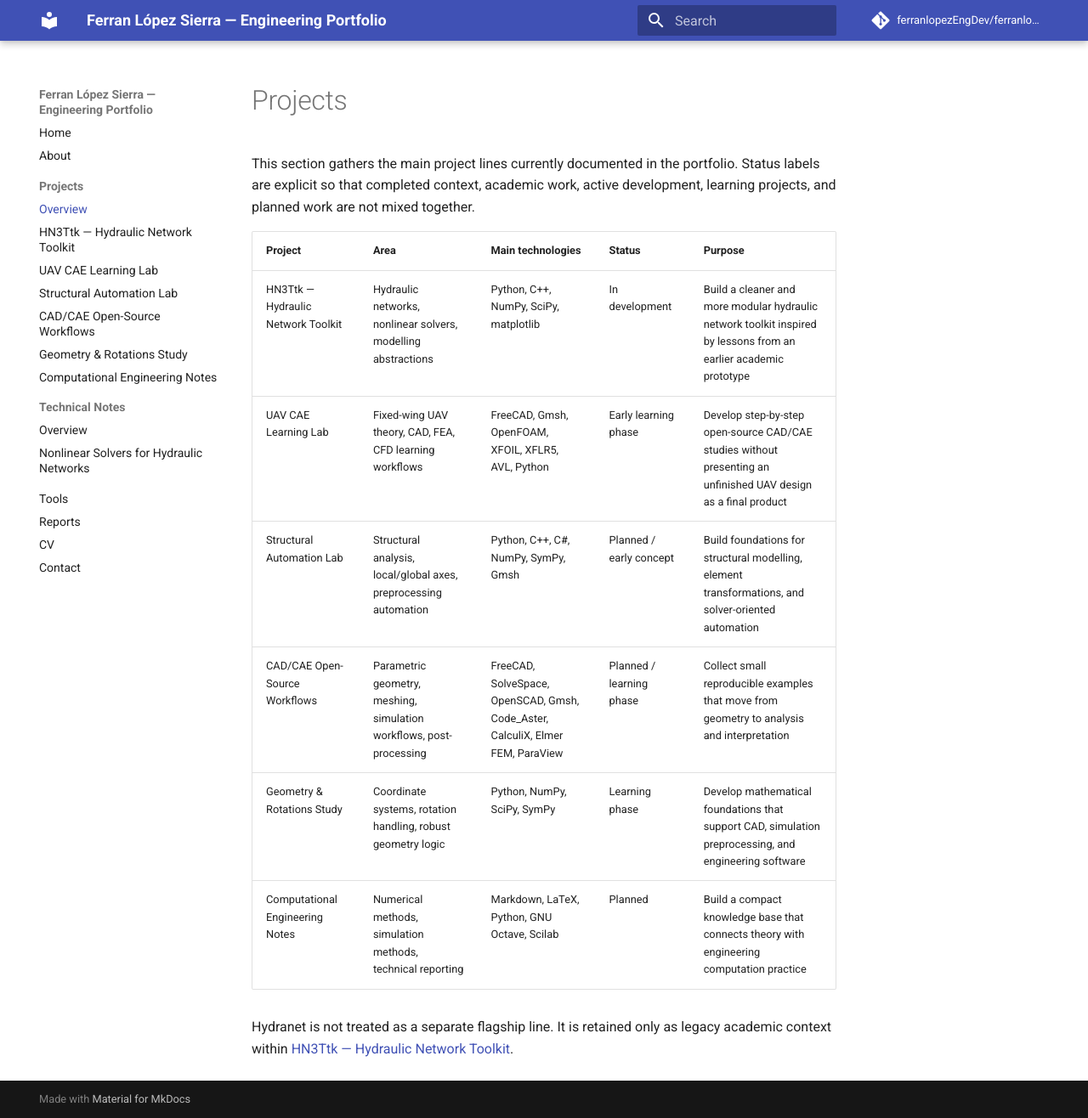
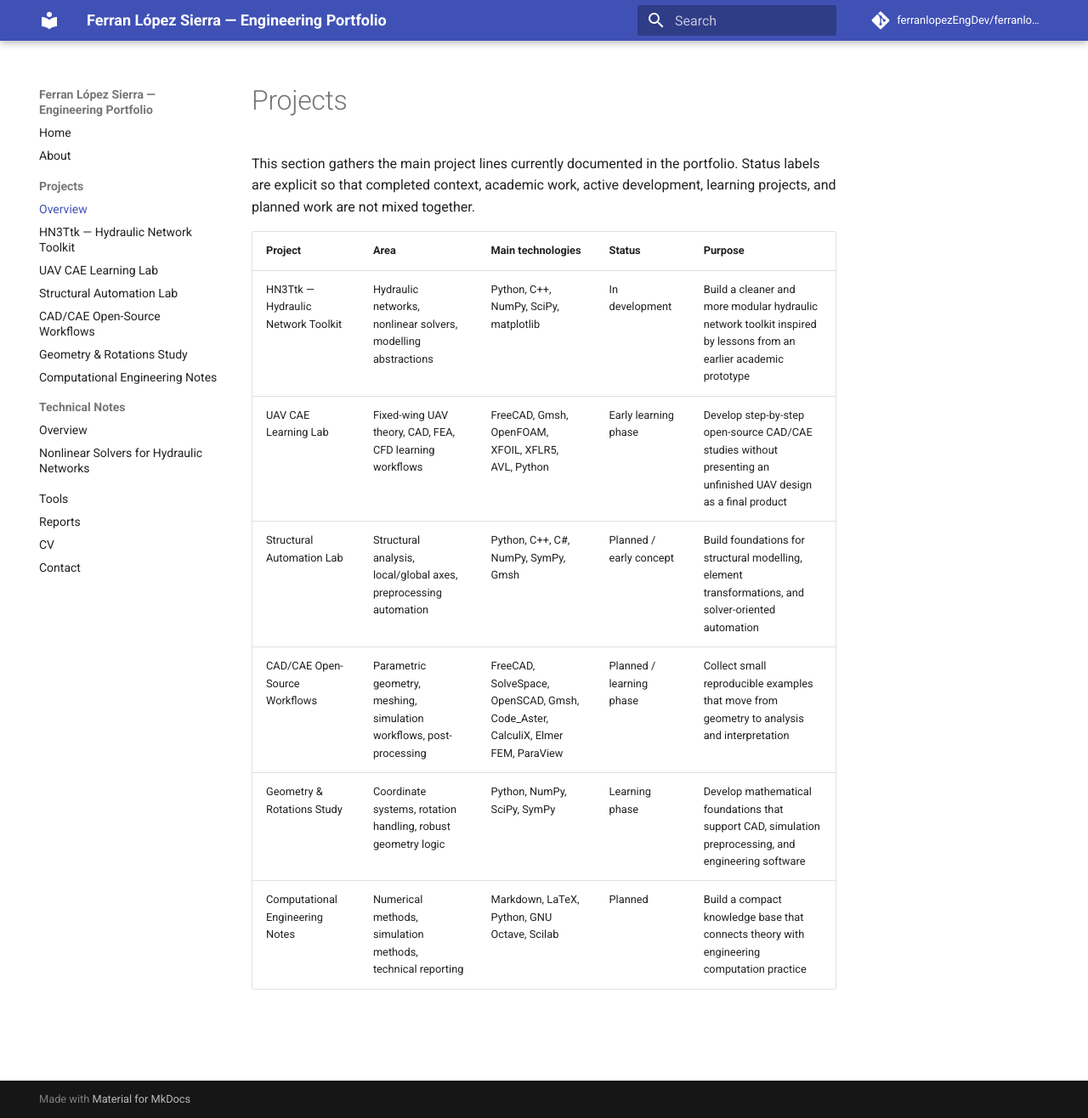
Before and after one commit to ferranlopezEngDev/ferranlopezEngDev.github.io, an MkDocs documentation site: the page built from docs/projects/index.md, in a window 1280 px wide and 1316 px high. Shown: the whole window at 85% size. Built offline with MkDocs 1.6.1 and Material for MkDocs 9.7.7, drawn with Linux system fonts in a browser that asks for light colours; comment, search, counter and statistics services are not loaded.

Commit message:
Remove final Hydranet mention

```diff
--- a/docs/projects/index.md
+++ b/docs/projects/index.md
@@ -10,5 +10,3 @@ This section gathers the main project lines currently documented in the portfoli
 | CAD/CAE Open-Source Workflows | Parametric geometry, meshing, simulation workflows, post-processing | FreeCAD, SolveSpace, OpenSCAD, Gmsh, Code_Aster, CalculiX, Elmer FEM, ParaView | Planned / learning phase | Collect small reproducible examples that move from geometry to analysis and interpretation |
 | Geometry & Rotations Study | Coordinate systems, rotation handling, robust geometry logic | Python, NumPy, SciPy, SymPy | Learning phase | Develop mathematical foundations that support CAD, simulation preprocessing, and engineering software |
 | Computational Engineering Notes | Numerical methods, simulation methods, technical reporting | Markdown, LaTeX, Python, GNU Octave, Scilab | Planned | Build a compact knowledge base that connects theory with engineering computation practice |
-
-Hydranet is not treated as a separate flagship line. It is retained only as legacy academic context within [HN3Ttk — Hydraulic Network Toolkit](hn3ttk.md).
```
